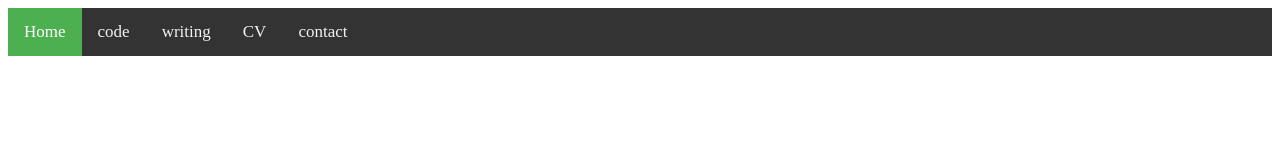
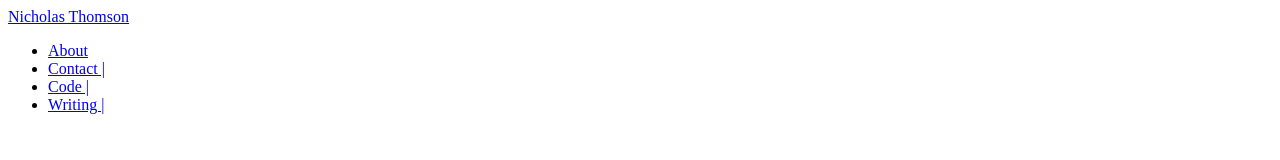
Before and after one commit to nthomson0317/cutty-website, a plain HTML site: page index.html in a window 1280 px wide. Drawn offline with Linux system fonts and the light colour scheme.

Commit message:
revised navbar

```diff
--- a/index.html
+++ b/index.html
@@ -1,25 +1,36 @@
 <!DOCTYPE html>
 <html lang="en">
   <head>
-    <title>My Website</title>
+    <title>Nicholas Thomson</title>
     <link rel="stylesheet" href="style.css">
     <link href="https://fonts.googleapis.com/icon?family=Material+Icons"
       rel="stylesheet">
   </head>
   <body>
-    <div class="topnav">
-        <a class="active" href="#home">Home</a>
-        <a href="#code">code</a>
-        <a href="#writing">writing</a>
-        <a href="#cv">CV</a>
-        <a href="contact">contact</a>
-      </div>
-      <nav class="navbar"><ul {
-        list-style-type: none;
-        margin: 0;
-        padding: 0;
-      }>
 
+
+    <div class="header">
+        <a class ="header-title" href="index.html">Nicholas Thomson</a>
+        <ul class="header-nav">
+
+            <li class ="menu-item first-item">
+            <a href="./about.html">About </a>
+            </li>
+            <li class = "menu-item second-item">
+                <a href="mailto:nicholasgraythomson@gmail.com">Contact |</a>
+            </li>
+            <li class = "menu-item third-item">
+                <a href="code.html">Code |</a>
+            </li>
+            <li class = "menu-item fourth-item">
+                <a href="writing.html">Writing |</a>
+            </li>
+
+        </ul>
+    </div>
+
+
+    </body>
 
 
    </header>
```
